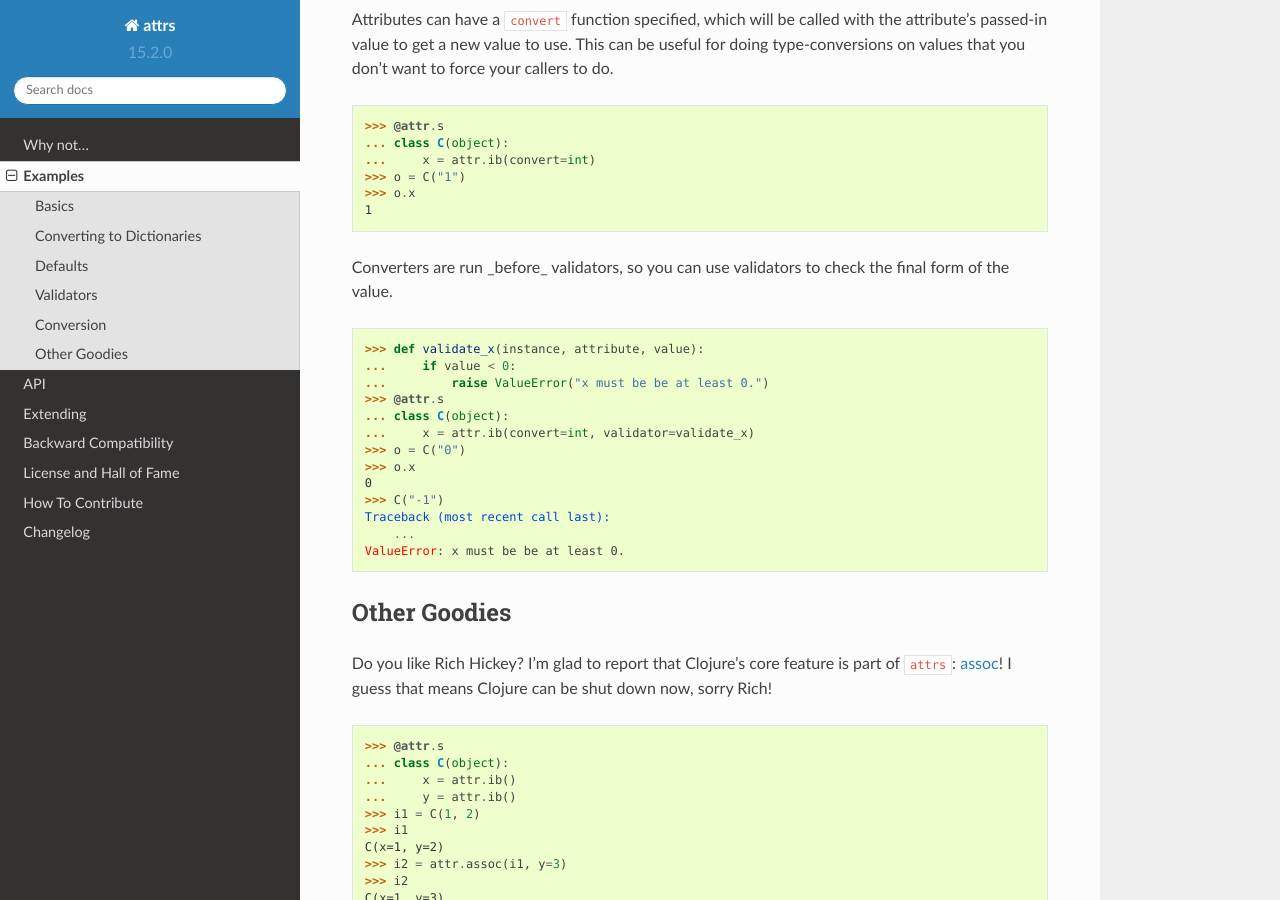
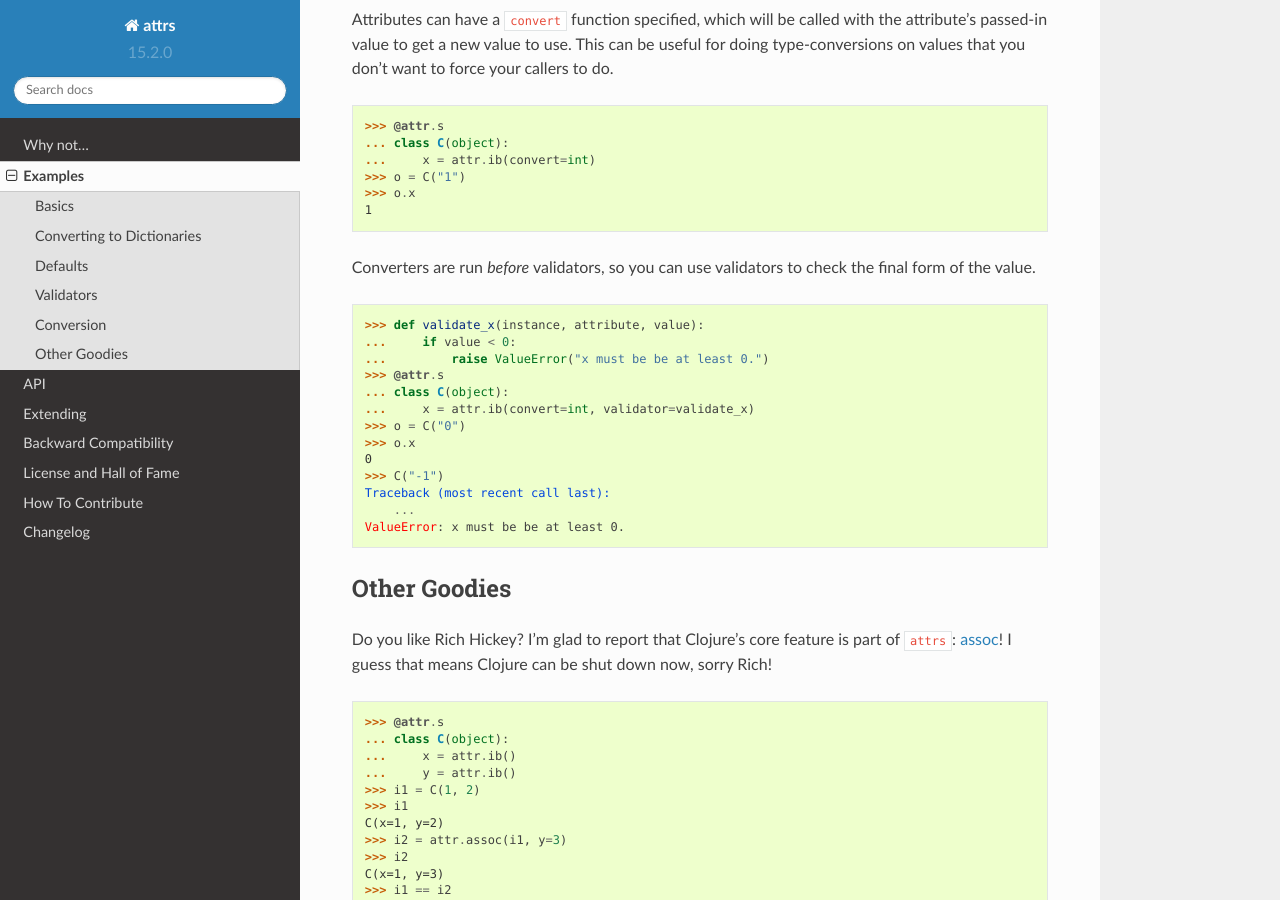
Before and after one commit to python-attrs/attrs, a Sphinx documentation site: the page built from docs/examples.rst, in a window 1280 px wide and 900 px high, scrolled down 6234 px. Built offline with Sphinx 7.4.7 and the Read the Docs theme 2.0.0, drawn with Linux system fonts in a browser that asks for light colours.

Commit message:
Minor fixes

```diff
--- a/docs/changelog.rst
+++ b/docs/changelog.rst
@@ -19,7 +19,8 @@ Changes:
 - Add a ``convert`` argument to :func:`attr.ib`, which allows specifying a function to run on arguments.
   This allows for simple type conversions, e.g. with ``attr.ib(convert=int)``.
   `[26] <https://github.com/hynek/attrs/issues/26>`_
-- speed up object creation when attribute validators are used `[28] <https://github.com/hynek/attrs/issues/28>`_
+- Speed up object creation when attribute validators are used.
+  `[28] <https://github.com/hynek/attrs/issues/28>`_
 
 
 15.1.0 (2015-08-20)
--- a/docs/examples.rst
+++ b/docs/examples.rst
@@ -344,7 +344,7 @@ This can be useful for doing type-conversions on values that you don't want to f
     >>> o.x
     1
 
-Converters are run _before_ validators, so you can use validators to check the final form of the value.
+Converters are run *before* validators, so you can use validators to check the final form of the value.
 
 .. doctest::
 
```
